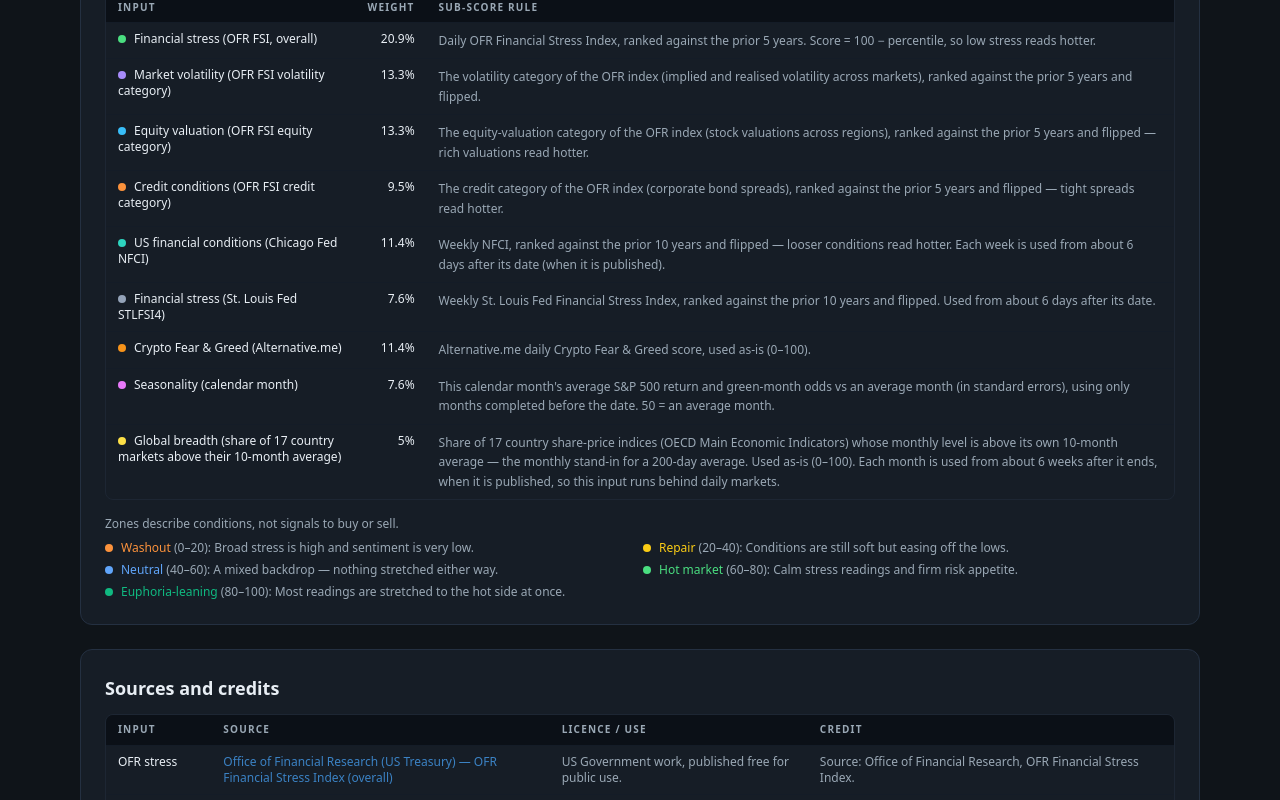
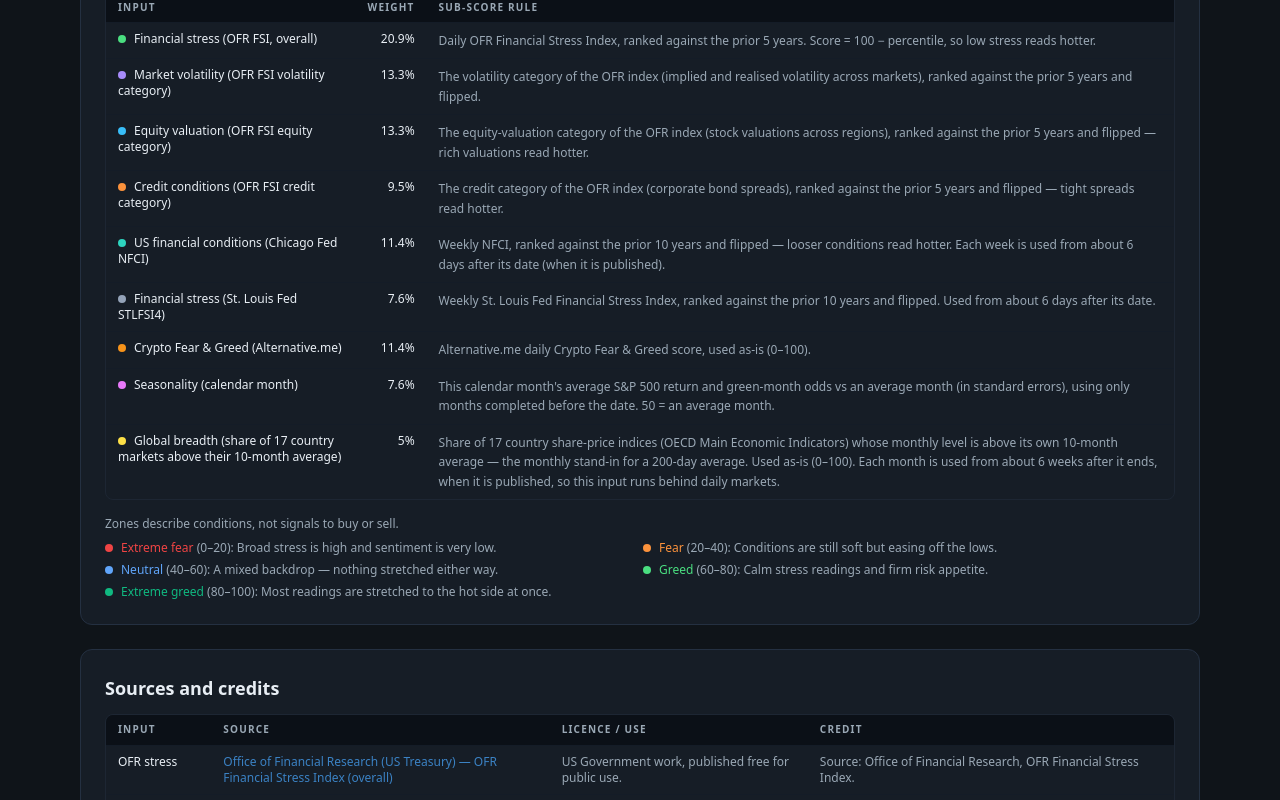
Before and after one commit to adirindin-debug/Adirindin-Finance, a Next.js app: page /tools/market-sentiment in a window 1280 px wide. Shown: the part 1040-1840 px from the top of the page. Built offline with nearby package versions, Linux system fonts and the light colour scheme; no server answers.

Commit message:
Sentiment zones renamed to Extreme fear…Extreme greed with new colours; fix iOS tap turning the gradient line orange

```diff
--- a/src/app/tools/market-sentiment/page.tsx
+++ b/src/app/tools/market-sentiment/page.tsx
@@ -62,7 +62,7 @@
         </p>
         <p className="mt-2 text-sm leading-relaxed text-muted">
           <strong className="font-medium text-foreground">Valuation cap.</strong> Rich equity valuations on their own
-          should not push the score toward Euphoria-leaning. The equity-valuation sub-score is capped at {VALUATION_CAP} unless
+          should not push the score toward Extreme greed. The equity-valuation sub-score is capped at {VALUATION_CAP} unless
           at least {STRETCH_NEEDED} of volatility, credit, NFCI and breadth also read {STRETCH_AT} or more.
         </p>
         <p className="mt-2 text-sm leading-relaxed text-muted">
--- a/src/components/tools/MarketSentimentPanel.tsx
+++ b/src/components/tools/MarketSentimentPanel.tsx
@@ -329,11 +329,11 @@
           ref={svgRef}
           viewBox={`0 0 ${W} ${H}`}
           className="block h-auto w-full"
-          style={{ aspectRatio: `${W} / ${H}` }}
           role="img"
           aria-label="Market sentiment score history with zone bands"
           onMouseMove={onMove}
           onMouseLeave={() => setHover(null)}
+          style={{ aspectRatio: `${W} / ${H}`, WebkitTapHighlightColor: "transparent" }}
         >
           <defs>
             <linearGradient id="ms-zone-grad" gradientUnits="userSpaceOnUse" x1="0" x2="0" y1={view.yOf(100)} y2={view.yOf(0)}>
@@ -361,7 +361,9 @@
           <rect x={PAD.left + view.iw + 6} y={view.yOf(100)} width={6} height={view.yOf(0) - view.yOf(100)} rx={3} fill="url(#ms-zone-grad)" />
           {view.basePath ? <path d={view.basePath} fill="none" stroke="#c8d0dc" strokeOpacity={0.28} strokeWidth={1.2} vectorEffect="non-scaling-stroke" /> : null}
           <path d={view.scorePath} fill="none" stroke="url(#ms-zone-grad)" strokeOpacity={0.5} strokeWidth={6} filter="url(#ms-line-glow)" />
-          <path d={view.scorePath} fill="none" stroke="url(#ms-zone-grad)" strokeWidth={2.8} strokeLinejoin="round" strokeLinecap="round" vectorEffect="non-scaling-stroke" />
+          {/* No vector-effect here: WebKit (iOS Safari) resolves a userSpaceOnUse gradient in screen space on a
+              non-scaling stroke, so after a tap re-render the whole line clamped to the last (lowest-zone) stop. */}
+          <path d={view.scorePath} fill="none" stroke="url(#ms-zone-grad)" strokeWidth={2.8} strokeLinejoin="round" strokeLinecap="round" />
           {view.ticks.map((t, i) => (
             <text
               key={i}
--- a/src/lib/riskSentiment.ts
+++ b/src/lib/riskSentiment.ts
@@ -262,18 +262,18 @@
 export const ZONES: Zone[] = [
   {
     key: "washout",
-    label: "Washout",
+    label: "Extreme fear",
     min: 0,
     max: 20,
-    color: "#fb923c",
+    color: "#ef4444",
     blurb: "Deep drawdown, stretched-low momentum, vol spiking, fear readings pinned low.",
   },
   {
     key: "repair",
-    label: "Repair",
+    label: "Fear",
     min: 20,
     max: 40,
-    color: "#facc15",
+    color: "#fb923c",
     blurb: "Still bruised. Readings off the floor but well below average.",
   },
   {
@@ -286,7 +286,7 @@
   },
   {
     key: "hot",
-    label: "Hot market",
+    label: "Greed",
     min: 60,
     max: 80,
     color: "#4ade80",
@@ -294,7 +294,7 @@
   },
   {
     key: "euphoria",
-    label: "Euphoria-leaning",
+    label: "Extreme greed",
     min: 80,
     max: 100,
     color: "#10b981",
@@ -318,12 +318,12 @@
 
 /** Stage name from score level + whether the score is above its level ~3 months ago. */
 export function arcStage(score: number, rising: boolean): ArcStage {
-  if (score >= 80) return { label: "Euphoria-leaning", side: "top" };
-  if (score < 20) return { label: "Washout", side: "floor" };
+  if (score >= 80) return { label: "Extreme greed", side: "top" };
+  if (score < 20) return { label: "Extreme fear", side: "floor" };
   if (rising) {
-    if (score < 40) return { label: "Repair", side: "up" };
+    if (score < 40) return { label: "Fear", side: "up" };
     if (score < 60) return { label: "Grind higher", side: "up" };
-    return { label: "Hot market", side: "up" };
+    return { label: "Greed", side: "up" };
   }
   if (score >= 60) return { label: "Cracks show", side: "down" };
   if (score >= 40) return { label: "Cooling", side: "down" };
```
